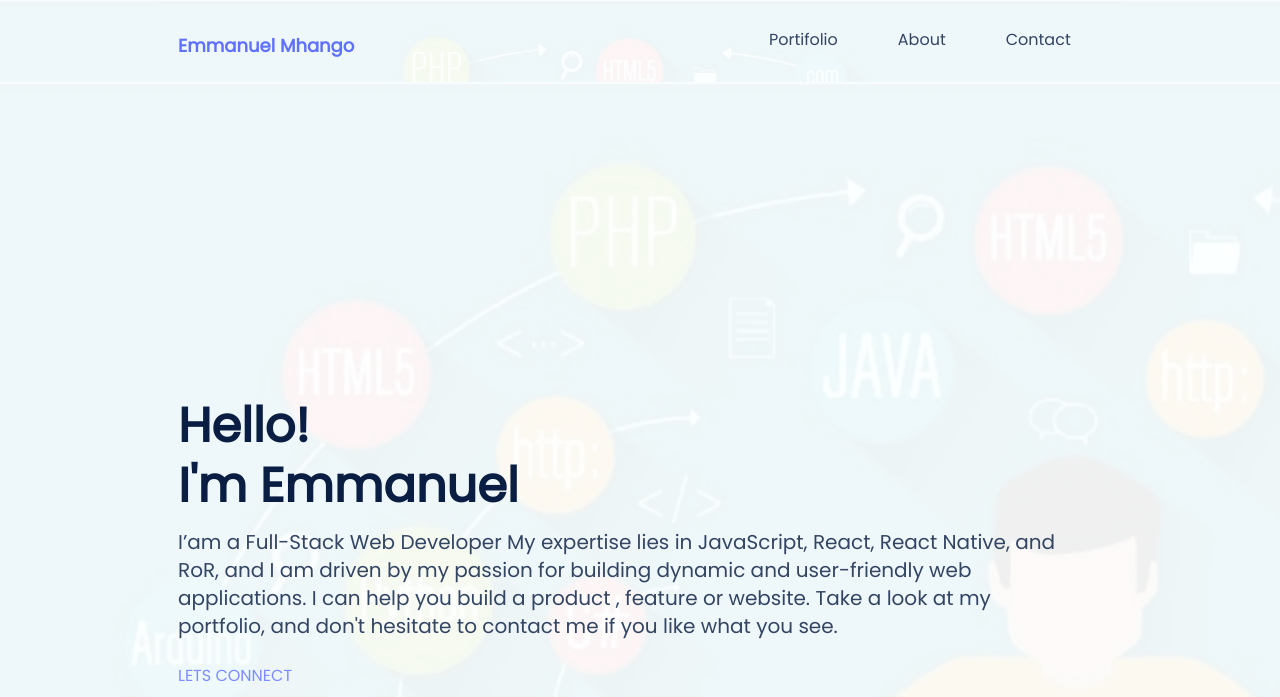
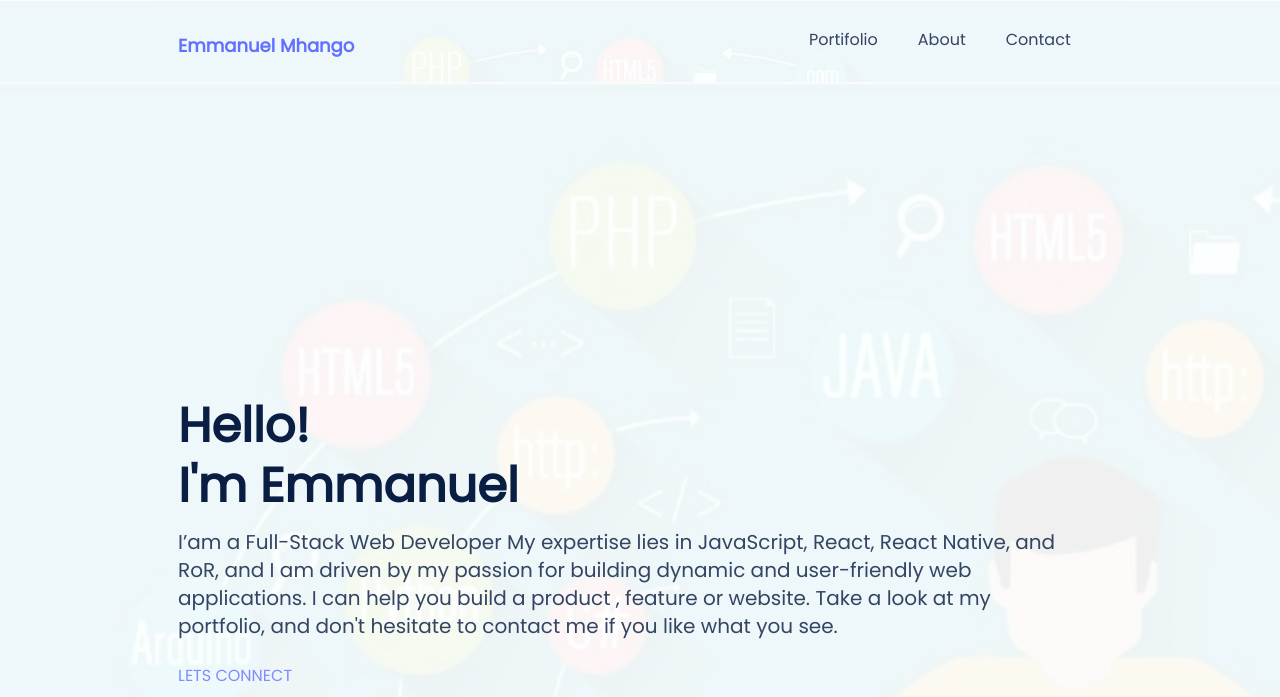
Before and after one commit to emmanuellmhango/my-portifolio, a website: page index.html in a window 1280 px wide. Shown: the top 697 px of the page. Drawn offline with Linux system fonts and the light colour scheme.

Commit message:
Added spaces to links

```diff
--- a/css/style.css
+++ b/css/style.css
@@ -74,7 +74,7 @@ nav {
 }
 
 .link-space-small {
-  width: 30px;
+  width: 10px;
 }
 
 .hide {
```
